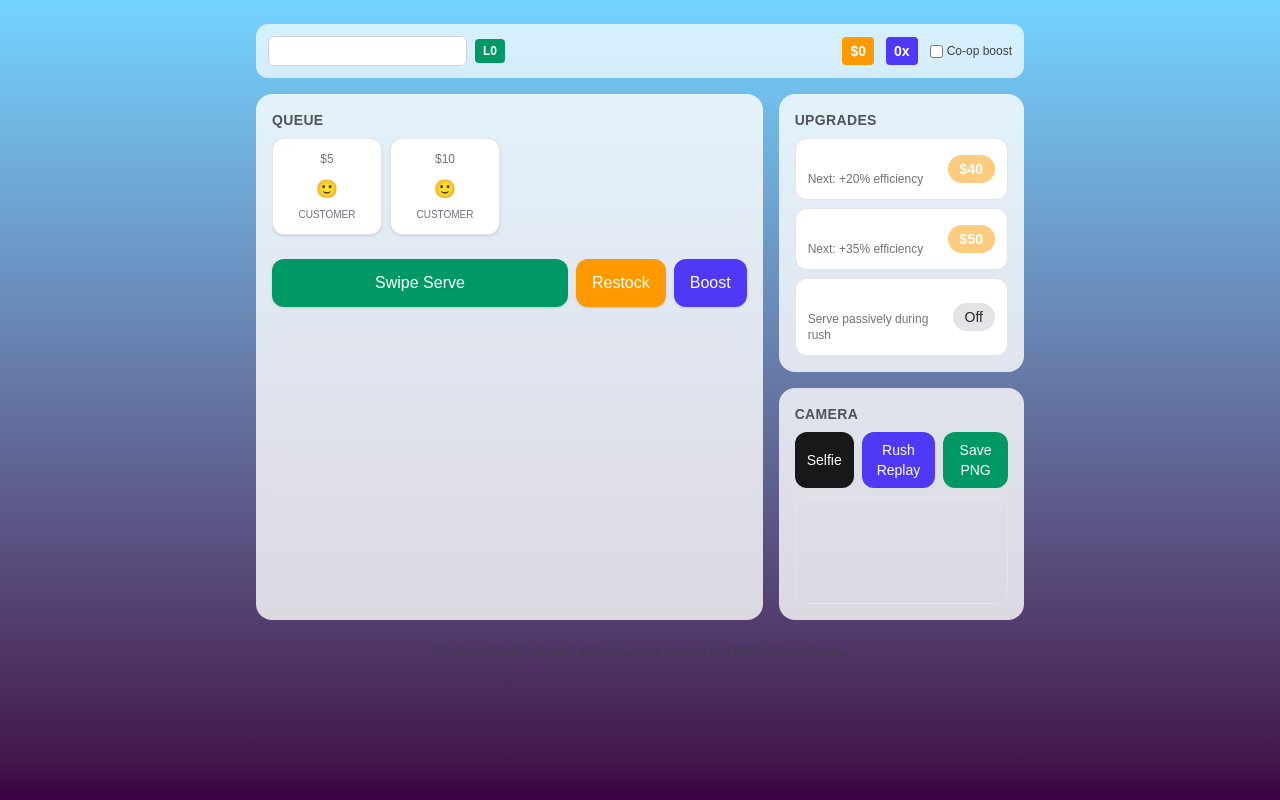
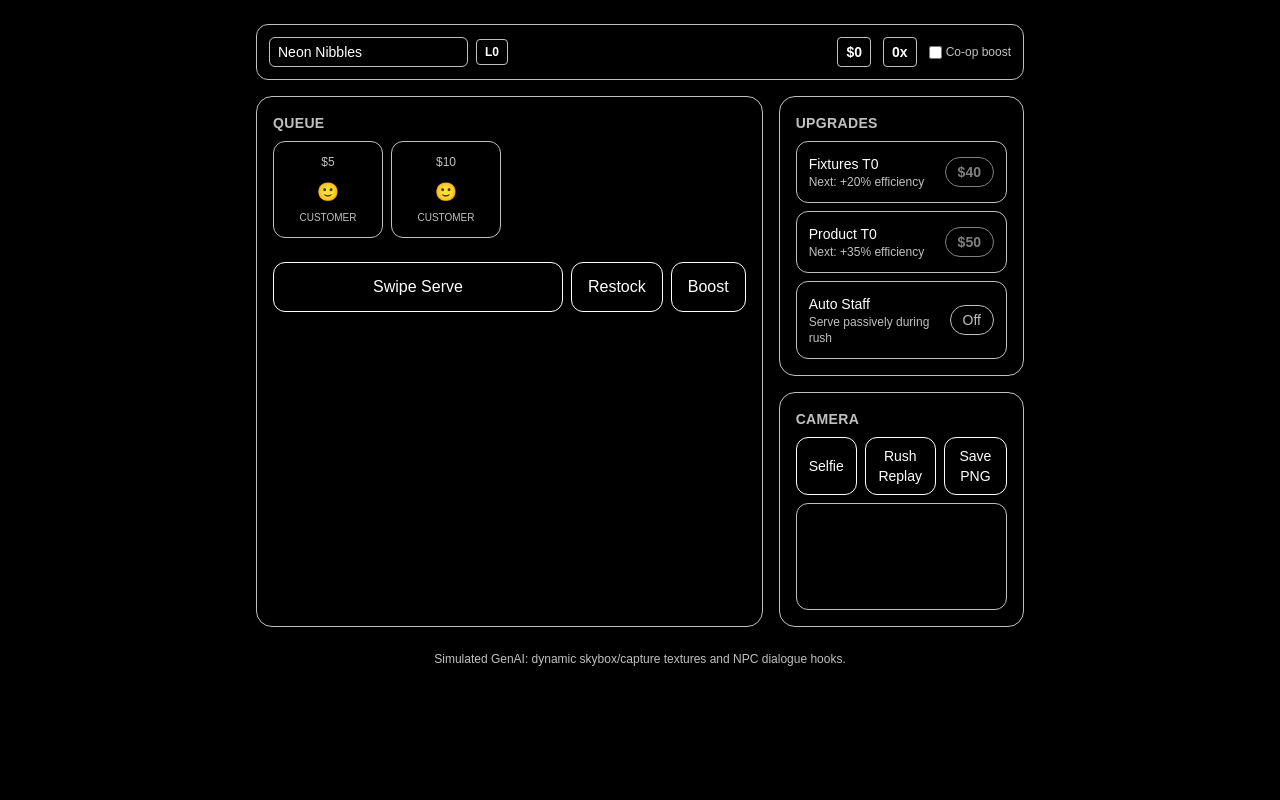
Before and after one commit to ayushsingh82/CosmicNexus, a Next.js app: page / in a window 1280 px wide. Both pictures are taken after a click on the button "Open Shop". Built offline with nearby package versions, Linux system fonts and the light colour scheme.

Commit message:
theme fix

```diff
--- a/app/page.tsx
+++ b/app/page.tsx
@@ -189,22 +189,22 @@ export default function Home() {
   }
 
   return (
-    <div className="min-h-screen w-full bg-gradient-to-b from-sky-300 to-fuchsia-600/30 px-4 py-6 sm:px-6">
+    <div className="min-h-screen w-full bg-black px-4 py-6 sm:px-6">
       <div className="mx-auto flex w-full max-w-3xl flex-col gap-4">
-        <header className="flex items-center justify-between rounded-xl bg-white/70 p-3 backdrop-blur dark:bg-zinc-900/70">
+        <header className="flex items-center justify-between rounded-xl border border-[#C0C0C0] bg-black p-3">
           <div className="flex items-center gap-2">
             <input
               value={shopName}
               onChange={(e) => setShopName(e.target.value.slice(0, 22))}
-              className="rounded-md border border-zinc-300 bg-white px-2 py-1 text-sm dark:border-zinc-700 dark:bg-zinc-800"
+              className="rounded-md border border-[#C0C0C0] bg-black px-2 py-1 text-sm text-white placeholder-[#C0C0C0]"
               aria-label="Shop name"
             />
-            <span className="rounded bg-emerald-600 px-2 py-1 text-xs font-semibold text-white">L{licenseLevel}</span>
+            <span className="rounded border border-[#C0C0C0] px-2 py-1 text-xs font-semibold text-white">L{licenseLevel}</span>
           </div>
           <div className="flex items-center gap-3">
-            <span className="rounded bg-amber-500 px-2 py-1 text-sm font-semibold text-white">${cash}</span>
-            <span className="rounded bg-indigo-600 px-2 py-1 text-sm font-semibold text-white">{combo}x</span>
-            <label className="flex items-center gap-1 text-xs text-zinc-700 dark:text-zinc-300">
+            <span className="rounded border border-[#C0C0C0] px-2 py-1 text-sm font-semibold text-white">${cash}</span>
+            <span className="rounded border border-[#C0C0C0] px-2 py-1 text-sm font-semibold text-white">{combo}x</span>
+            <label className="flex items-center gap-1 text-xs text-[#C0C0C0]">
               <input type="checkbox" checked={partyBoost} onChange={(e) => setPartyBoost(e.target.checked)} />
               Co-op boost
             </label>
@@ -212,55 +212,55 @@ export default function Home() {
         </header>
 
         {!started ? (
-          <div className="rounded-2xl bg-white/80 p-6 text-center backdrop-blur dark:bg-zinc-900/70">
-            <h1 className="mb-2 text-2xl font-bold text-zinc-900 dark:text-zinc-50">Block Party Tycoon</h1>
-            <p className="mb-4 text-zinc-700 dark:text-zinc-300">Tap “Open Shop”, serve your first customer in seconds, and ride the rush hour.</p>
+          <div className="rounded-2xl border border-[#C0C0C0] bg-black p-6 text-center">
+            <h1 className="mb-2 text-2xl font-bold text-white">Block Party Tycoon</h1>
+            <p className="mb-4 text-[#C0C0C0]">Tap “Open Shop”, serve your first customer in seconds, and ride the rush hour.</p>
             <button
               onClick={() => setStarted(true)}
-              className="mx-auto rounded-full bg-zinc-900 px-6 py-3 text-white transition hover:bg-zinc-700 dark:bg-zinc-100 dark:text-zinc-900 dark:hover:bg-zinc-300"
+              className="mx-auto rounded-full border border-white px-6 py-3 text-white transition hover:bg-[#111111]"
             >
               Open Shop
             </button>
           </div>
         ) : (
           <main className="grid grid-cols-1 gap-4 sm:grid-cols-3">
-            <section className="col-span-2 rounded-2xl bg-white/80 p-4 backdrop-blur dark:bg-zinc-900/70">
-              <h2 className="mb-2 text-sm font-semibold uppercase tracking-wide text-zinc-600 dark:text-zinc-300">Queue</h2>
+            <section className="col-span-2 rounded-2xl border border-[#C0C0C0] bg-black p-4">
+              <h2 className="mb-2 text-sm font-semibold uppercase tracking-wide text-[#C0C0C0]">Queue</h2>
               <div className="flex gap-2 overflow-x-auto pb-2">
                 {queue.map((c) => (
                   <div
                     key={c.id}
-                    className="min-w-[110px] rounded-xl border border-zinc-200 bg-white p-3 text-center shadow-sm dark:border-zinc-800 dark:bg-zinc-800"
+                    className="min-w-[110px] rounded-xl border border-[#C0C0C0] bg-black p-3 text-center shadow-sm"
                   >
-                    <div className="text-xs text-zinc-500">${c.spend}</div>
-                    <div className="mt-2 text-lg">
+                    <div className="text-xs text-[#C0C0C0]">${c.spend}</div>
+                    <div className="mt-2 text-lg text-white">
                       {c.mood === "happy" ? "😊" : c.mood === "neutral" ? "🙂" : "😠"}
                     </div>
-                    <div className="mt-1 text-[10px] uppercase text-zinc-500">Customer</div>
+                    <div className="mt-1 text-[10px] uppercase text-[#C0C0C0]">Customer</div>
                   </div>
                 ))}
                 {queue.length === 0 && (
-                  <div className="text-sm text-zinc-500">Waiting for customers…</div>
+                  <div className="text-sm text-[#C0C0C0]">Waiting for customers…</div>
                 )}
               </div>
 
               <div className="mt-4 flex items-center gap-2">
                 <button
                   onClick={() => serveTop(false)}
-                  className="flex-1 rounded-xl bg-emerald-600 px-4 py-3 text-white shadow transition active:scale-[0.99] disabled:opacity-50"
+                  className="flex-1 rounded-xl border border-white px-4 py-3 text-white transition active:scale-[0.99] disabled:opacity-50 hover:bg-[#111111]"
                   disabled={queue.length === 0}
                 >
                   Swipe Serve
                 </button>
                 <button
                   onClick={restock}
-                  className="rounded-xl bg-amber-500 px-4 py-3 text-white shadow transition active:scale-[0.99]"
+                  className="rounded-xl border border-white px-4 py-3 text-white transition active:scale-[0.99] hover:bg-[#111111]"
                 >
                   Restock
                 </button>
                 <button
                   onClick={startBoost}
-                  className={`rounded-xl px-4 py-3 text-white shadow transition active:scale-[0.99] ${boosting ? "bg-fuchsia-600" : "bg-indigo-600"}`}
+                  className={`rounded-xl border border-white px-4 py-3 text-white transition active:scale-[0.99] ${boosting ? "bg-[#111111]" : "hover:bg-[#111111]"}`}
                 >
                   {boosting ? "Boosting…" : "Boost"}
                 </button>
@@ -268,8 +268,8 @@ export default function Home() {
             </section>
 
             <aside className="col-span-1 space-y-4">
-              <div className="rounded-2xl bg-white/80 p-4 backdrop-blur dark:bg-zinc-900/70">
-                <h3 className="mb-2 text-sm font-semibold uppercase tracking-wide text-zinc-600 dark:text-zinc-300">Upgrades</h3>
+              <div className="rounded-2xl border border-[#C0C0C0] bg-black p-4">
+                <h3 className="mb-2 text-sm font-semibold uppercase tracking-wide text-[#C0C0C0]">Upgrades</h3>
                 <div className="space-y-2">
                   <UpgradeRow
                     label="Fixtures"
@@ -285,14 +285,14 @@ export default function Home() {
                     onUpgrade={() => setProductTier((t) => (t < 3 ? ((setCash((v) => v - (t + 1) * 50)), (t + 1 as UpgradeTier)) : t))}
                     cash={cash}
                   />
-                  <div className="flex items-center justify-between rounded-xl border border-zinc-200 bg-white p-3 dark:border-zinc-800 dark:bg-zinc-800">
+                  <div className="flex items-center justify-between rounded-xl border border-[#C0C0C0] bg-black p-3">
                     <div>
-                      <div className="text-sm font-medium">Auto Staff</div>
-                      <div className="text-xs text-zinc-500">Serve passively during rush</div>
+                      <div className="text-sm font-medium text-white">Auto Staff</div>
+                      <div className="text-xs text-[#C0C0C0]">Serve passively during rush</div>
                     </div>
                     <button
                       onClick={() => setAutoStaff((s) => !s)}
-                      className={`rounded-full px-3 py-1 text-sm ${autoStaff ? "bg-emerald-600 text-white" : "bg-zinc-200 text-zinc-800 dark:bg-zinc-700 dark:text-zinc-100"}`}
+                      className={`rounded-full border px-3 py-1 text-sm ${autoStaff ? "border-white text-white" : "border-[#C0C0C0] text-[#C0C0C0]"}`}
                     >
                       {autoStaff ? "On" : "Off"}
                     </button>
@@ -300,29 +300,29 @@ export default function Home() {
                 </div>
               </div>
 
-              <div className="rounded-2xl bg-white/80 p-4 backdrop-blur dark:bg-zinc-900/70">
-                <h3 className="mb-2 text-sm font-semibold uppercase tracking-wide text-zinc-600 dark:text-zinc-300">Camera</h3>
+              <div className="rounded-2xl border border-[#C0C0C0] bg-black p-4">
+                <h3 className="mb-2 text-sm font-semibold uppercase tracking-wide text-[#C0C0C0]">Camera</h3>
                 <div className="flex gap-2">
                   <button
                     onClick={() => drawCanvas("selfie")}
-                    className="rounded-xl bg-zinc-900 px-3 py-2 text-sm text-white dark:bg-zinc-100 dark:text-zinc-900"
+                    className="rounded-xl border border-white px-3 py-2 text-sm text-white hover:bg-[#111111]"
                   >
                     Selfie
                   </button>
                   <button
                     onClick={() => drawCanvas("replay")}
-                    className="rounded-xl bg-indigo-600 px-3 py-2 text-sm text-white"
+                    className="rounded-xl border border-white px-3 py-2 text-sm text-white hover:bg-[#111111]"
                   >
                     Rush Replay
                   </button>
                   <button
                     onClick={downloadCanvas}
-                    className="rounded-xl bg-emerald-600 px-3 py-2 text-sm text-white"
+                    className="rounded-xl border border-white px-3 py-2 text-sm text-white hover:bg-[#111111]"
                   >
                     Save PNG
                   </button>
                 </div>
-                <div className="mt-2 overflow-hidden rounded-xl border border-zinc-200 dark:border-zinc-800">
+                <div className="mt-2 overflow-hidden rounded-xl border border-[#C0C0C0]">
                   <canvas ref={canvasRef} className="block w-full" />
                 </div>
               </div>
@@ -331,21 +331,21 @@ export default function Home() {
         )}
 
         {auditOpen && (
-          <div className="fixed inset-0 z-50 flex items-center justify-center bg-black/60 p-4">
-            <div className="w-full max-w-sm rounded-2xl bg-white p-5 shadow-xl dark:bg-zinc-900">
-              <div className="mb-3 text-2xl">🧾 Ms. Ledger’s Audit</div>
-              <p className="mb-4 text-sm text-zinc-600 dark:text-zinc-300">
+          <div className="fixed inset-0 z-50 flex items-center justify-center bg-black/80 p-4">
+            <div className="w-full max-w-sm rounded-2xl border border-[#C0C0C0] bg-black p-5 shadow-xl">
+              <div className="mb-3 text-2xl text-white">🧾 Ms. Ledger’s Audit</div>
+              <p className="mb-4 text-sm text-[#C0C0C0]">
                 Surprise inspection! Answer correctly to secure a license upgrade.
               </p>
               <AuditQuiz onPass={passAudit} onFail={failAudit} />
-              <button onClick={() => setAuditOpen(false)} className="mt-3 w-full rounded-xl bg-zinc-200 px-4 py-2 text-sm dark:bg-zinc-800">
+              <button onClick={() => setAuditOpen(false)} className="mt-3 w-full rounded-xl border border-[#C0C0C0] px-4 py-2 text-sm text-white hover:bg-[#111111]">
                 Not now
               </button>
             </div>
           </div>
         )}
 
-        <footer className="mt-2 text-center text-xs text-zinc-700 dark:text-zinc-300">
+        <footer className="mt-2 text-center text-xs text-[#C0C0C0]">
           Simulated GenAI: dynamic skybox/capture textures and NPC dialogue hooks.
         </footer>
       </div>
@@ -367,15 +367,15 @@ function UpgradeRow({
   cash: number;
 }) {
   return (
-    <div className="flex items-center justify-between rounded-xl border border-zinc-200 bg-white p-3 dark:border-zinc-800 dark:bg-zinc-800">
+    <div className="flex items-center justify-between rounded-xl border border-[#C0C0C0] bg-black p-3">
       <div>
-        <div className="text-sm font-medium">{label} T{tier}</div>
-        <div className="text-xs text-zinc-500">Next: +{label === "Product" ? 35 : 20}% efficiency</div>
+        <div className="text-sm font-medium text-white">{label} T{tier}</div>
+        <div className="text-xs text-[#C0C0C0]">Next: +{label === "Product" ? 35 : 20}% efficiency</div>
       </div>
       <button
         disabled={tier >= 3 || cash < cost}
         onClick={onUpgrade}
-        className="rounded-full bg-amber-500 px-3 py-1 text-sm font-semibold text-white disabled:opacity-50"
+        className="rounded-full border border-white px-3 py-1 text-sm font-semibold text-white disabled:opacity-50 hover:bg-[#111111]"
       >
         ${cost}
       </button>
@@ -407,13 +407,13 @@ function AuditQuiz({ onPass, onFail }: { onPass: () => void; onFail: () => void
   const [choice, setChoice] = useState<number | null>(null);
   return (
     <div>
-      <div className="mb-3 text-sm font-medium">{q.prompt}</div>
+      <div className="mb-3 text-sm font-medium text-white">{q.prompt}</div>
       <div className="space-y-2">
         {q.opts.map((o, idx) => (
           <button
             key={idx}
             onClick={() => setChoice(idx)}
-            className={`w-full rounded-xl border px-3 py-2 text-left text-sm transition ${choice === idx ? "border-indigo-600 bg-indigo-50 dark:border-indigo-400 dark:bg-indigo-900/30" : "border-zinc-200 bg-white dark:border-zinc-800 dark:bg-zinc-800"}`}
+            className={`w-full rounded-xl border px-3 py-2 text-left text-sm transition ${choice === idx ? "border-white bg-[#111111] text-white" : "border-[#C0C0C0] bg-black text-[#C0C0C0]"}`}
           >
             {o}
           </button>
@@ -423,11 +423,11 @@ function AuditQuiz({ onPass, onFail }: { onPass: () => void; onFail: () => void
         <button
           onClick={() => (choice === q.correct ? onPass() : onFail())}
           disabled={choice === null}
-          className="flex-1 rounded-xl bg-emerald-600 px-4 py-2 text-sm font-semibold text-white disabled:opacity-50"
+          className="flex-1 rounded-xl border border-white px-4 py-2 text-sm font-semibold text-white disabled:opacity-50 hover:bg-[#111111]"
         >
           Submit
         </button>
-        <button onClick={onFail} className="rounded-xl bg-zinc-200 px-4 py-2 text-sm dark:bg-zinc-800">
+        <button onClick={onFail} className="rounded-xl border border-[#C0C0C0] px-4 py-2 text-sm text-white hover:bg-[#111111]">
           Fail
         </button>
       </div>
```
